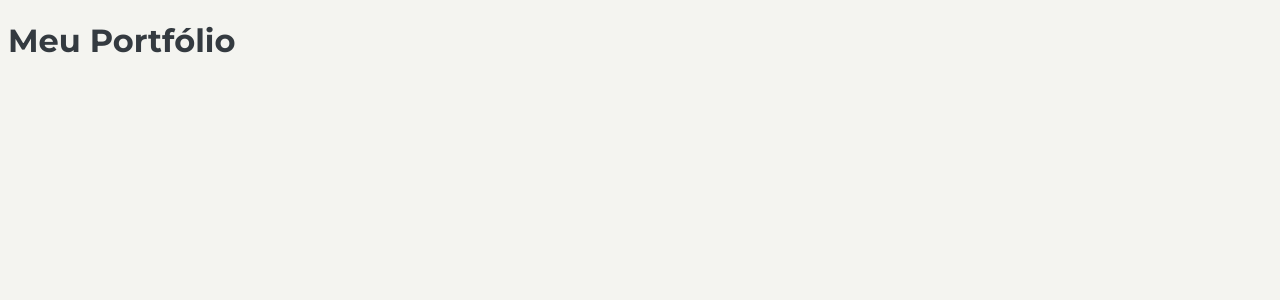
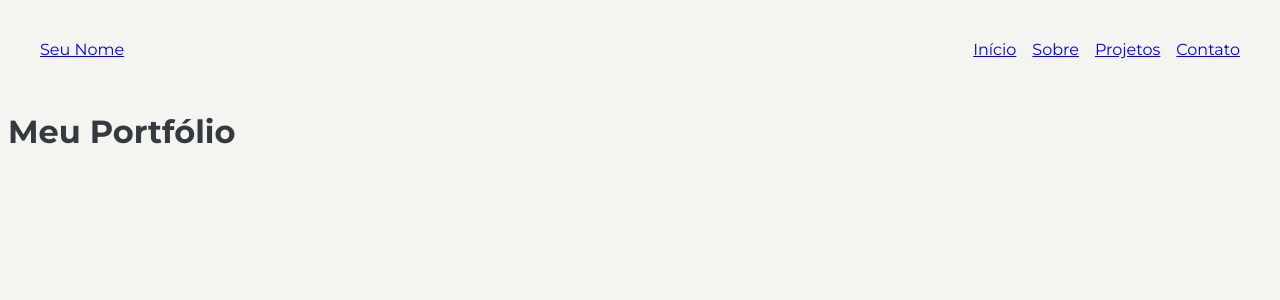
Before and after one commit to andreltlc/website, a Next.js app: page / in a window 1280 px wide. Shown: the top 300 px of the page. Built offline with nearby package versions, Linux system fonts and the light colour scheme.

Commit message:
Add header component and update layout metadata for portfolio site

```diff
--- /dev/null
+++ b/src/app/components/header.css
@@ -0,0 +1,11 @@
+.main-header {
+    display: flex;
+    justify-content: space-between;
+    align-items: center;
+    padding: 1rem 2rem;
+}
+.main-header ul {
+    display: flex;
+    gap: 1rem;
+    list-style: none;
+}
--- /dev/null
+++ b/src/app/components/header.js
@@ -0,0 +1,19 @@
+import Link from 'next/link';
+import './header.css';
+export default function Header() {
+  return (
+    <header className="main-header">
+      <div className="logo">
+        <Link href="/">Seu Nome</Link>
+      </div>
+      <nav>
+        <ul>
+          <li><Link href="/">Início</Link></li>
+          <li><Link href="/sobre">Sobre</Link></li>
+          <li><Link href="/projetos">Projetos</Link></li>
+          <li><Link href="/contato">Contato</Link></li>
+        </ul>
+      </nav>
+    </header>
+  );
+}
--- a/src/app/layout.js
+++ b/src/app/layout.js
@@ -1,4 +1,5 @@
 import { Geist, Geist_Mono } from "next/font/google";
+import Header from './components/header';
 import "./globals.css";
 
 const geistSans = Geist({
@@ -12,17 +13,18 @@ const geistMono = Geist_Mono({
 });
 
 export const metadata = {
-  title: "Create Next App",
-  description: "Generated by create next app",
+  title: "André Carvalho - Portfólio",
+  keywords: ["André Carvalho", "Portfólio", "Desenvolvedor", "Web"],
+  description: "Criado por André Carvalho, este é o meu portfólio pessoal onde você pode conhecer mais sobre mim e meus projetos.",
+
 };
 
 export default function RootLayout({ children }) {
   return (
-    <html lang="en">
-      <body
-        className={`${geistSans.variable} ${geistMono.variable} antialiased`}
-      >
-        {children}
+    <html lang="pt-br">
+      <body>
+        <Header />
+        <main>{children}</main>
       </body>
     </html>
   );
```
